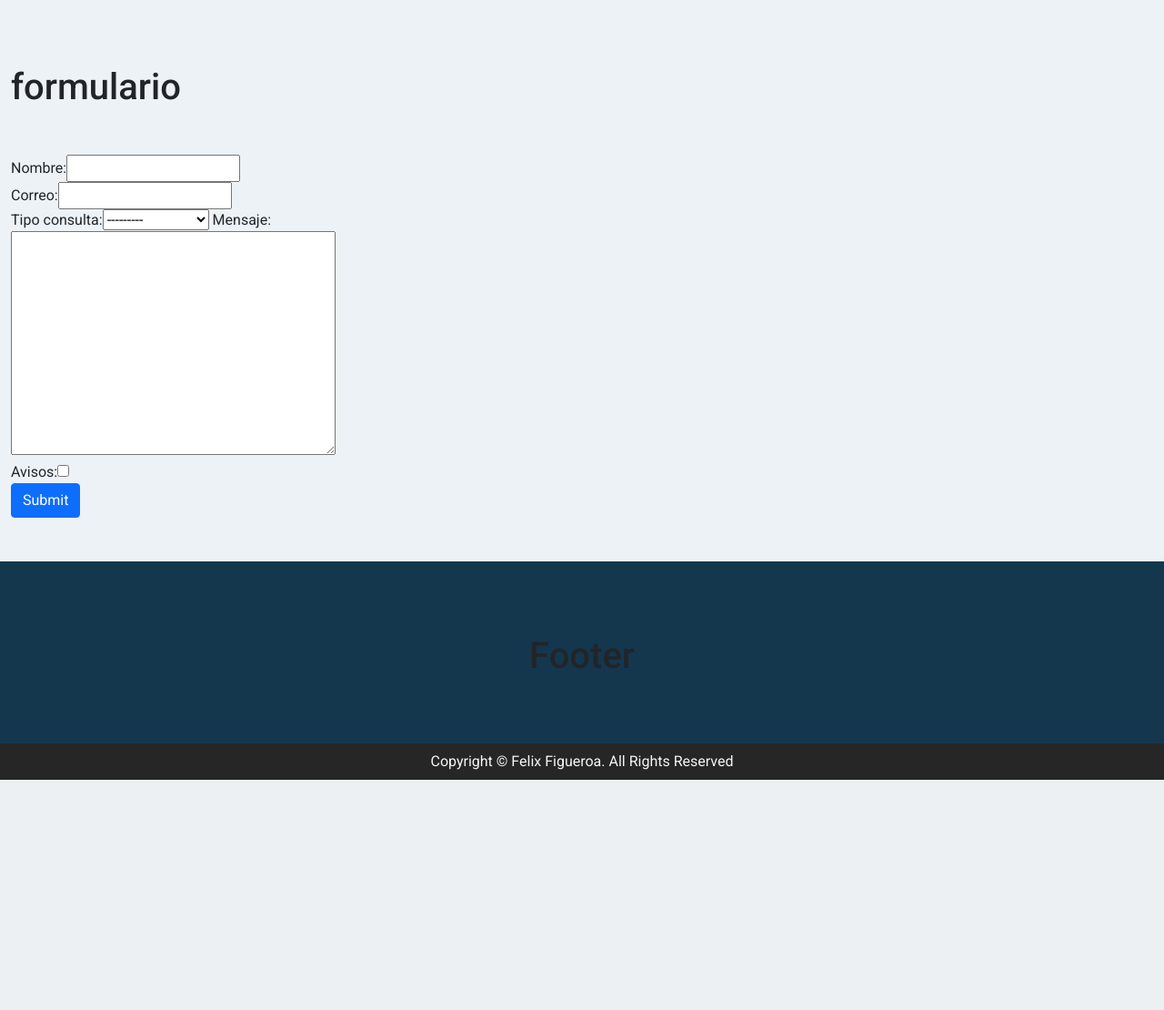
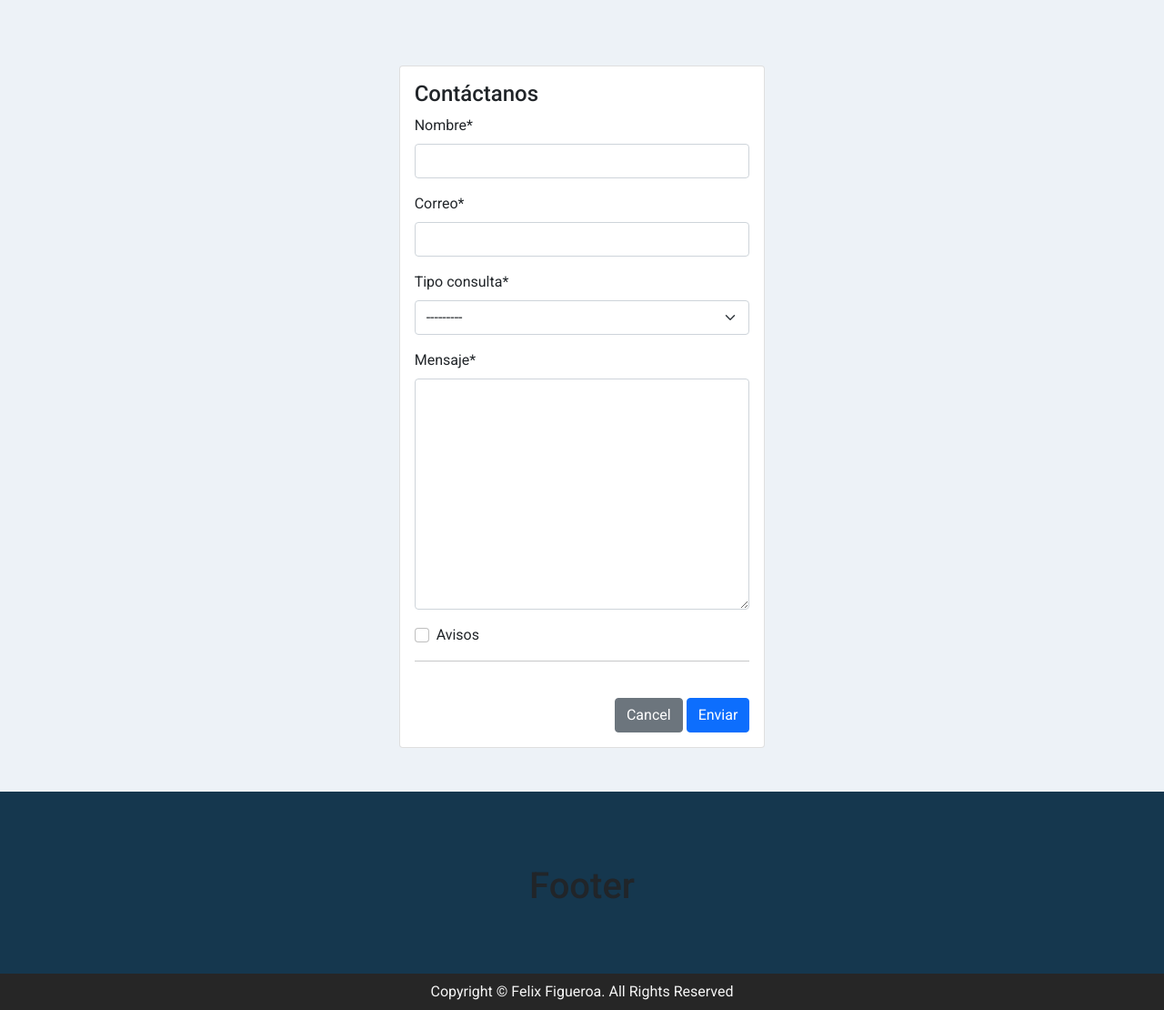
Before and after one commit to FMFigueroa/Django-Cero-to-Expert, a Django app: page /contacts/ in a window 1280 px wide. Shown: the part 56-1166 px from the top of the page at 91% size. Before the commit the page ends 913 px from the top, so only its background shows below. Run offline with Django 3.2, Linux system fonts and the light colour scheme; some libraries are stand-ins or nearby versions.

Commit message:
Formulario con Plugin crispy y bootstrap funcionando..!

```diff
--- a/app1/static/app/css/style.css
+++ b/app1/static/app/css/style.css
@@ -5,10 +5,6 @@ body {
 
 label.error {
     color: darkred;
-}
-#formulario_contacto {
-    width: 300px;
-    margin-top:50px;
 }
 
 /* footer */
--- a/app1/templates/app/contacts.html
+++ b/app1/templates/app/contacts.html
@@ -5,13 +5,30 @@ colocar el path que deseamos ver a partir de templates.  -->
 {%  load static%}
 
 {% block contenido %}
-<h1>formulario</h1>
-<form action="" id="formulario_contacto" method="post">
-    {% csrf_token %}
-    {{ form }} <!-- Variable creada en views con python, django la impre en html directamente -->
-    <br>
-    <input class="btn btn-primary" type="submit" value="Submit">
-</form>
-{{mensaje}}
+{% load crispy_forms_tags %}
+<div class="row">
+    <div class="col"></div>
+    <div class="col-12 col-md-4">
+        <div class="card">
+            <div class="card-body">
+                <h4>Contáctanos</h4>
+                <form method="post">
+                    {% csrf_token %}
+                    {{ form | crispy}} <!-- Variable creada en views con python, django la impre en html directamente -->
+                    <hr>
+                    <br>
+                    <div class="d-flex justify-content-end">
+                        <button type="reset" class="btn btn-secondary">Cancel</button>
+                        &nbsp;
+                        <button class="btn btn-primary" type="submit" value="Submit">Enviar</button>
+                    </div>
+                </form>
+                {{mensaje}}
+            </div>
+        </div>
+    </div>
+    <div class="col"></div>
+</div>
+
 
 {% endblock %}
--- a/ecommerce/settings.py
+++ b/ecommerce/settings.py
@@ -41,7 +41,11 @@ INSTALLED_APPS = [
     'app1.apps.App1Config',
     'colorfield',
     'django.contrib.humanize',
+    'crispy_forms',
+    'crispy_bootstrap5',
 ]
+CRISPY_ALLOWED_TEMPLATE_PACKS = "bootstrap5"
+CRISPY_TEMPLATE_PACK = "bootstrap5"
 
 X_FRAME_OPTIONS='SAMEORIGIN' # only if django version >= 3.0
 
--- a/requirements.txt
+++ b/requirements.txt
@@ -1,7 +1,9 @@
 asgiref==3.3.4
+crispy-bootstrap5==0.4
 Django==3.2.4
 django-admin-interface==0.16.3
 django-colorfield==0.4.1
+django-crispy-forms==1.12.0
 django-flat-responsive==2.0
 django-flat-theme==1.1.4
 Pillow==8.2.0
```
Also changed, not shown: db.sqlite3.
